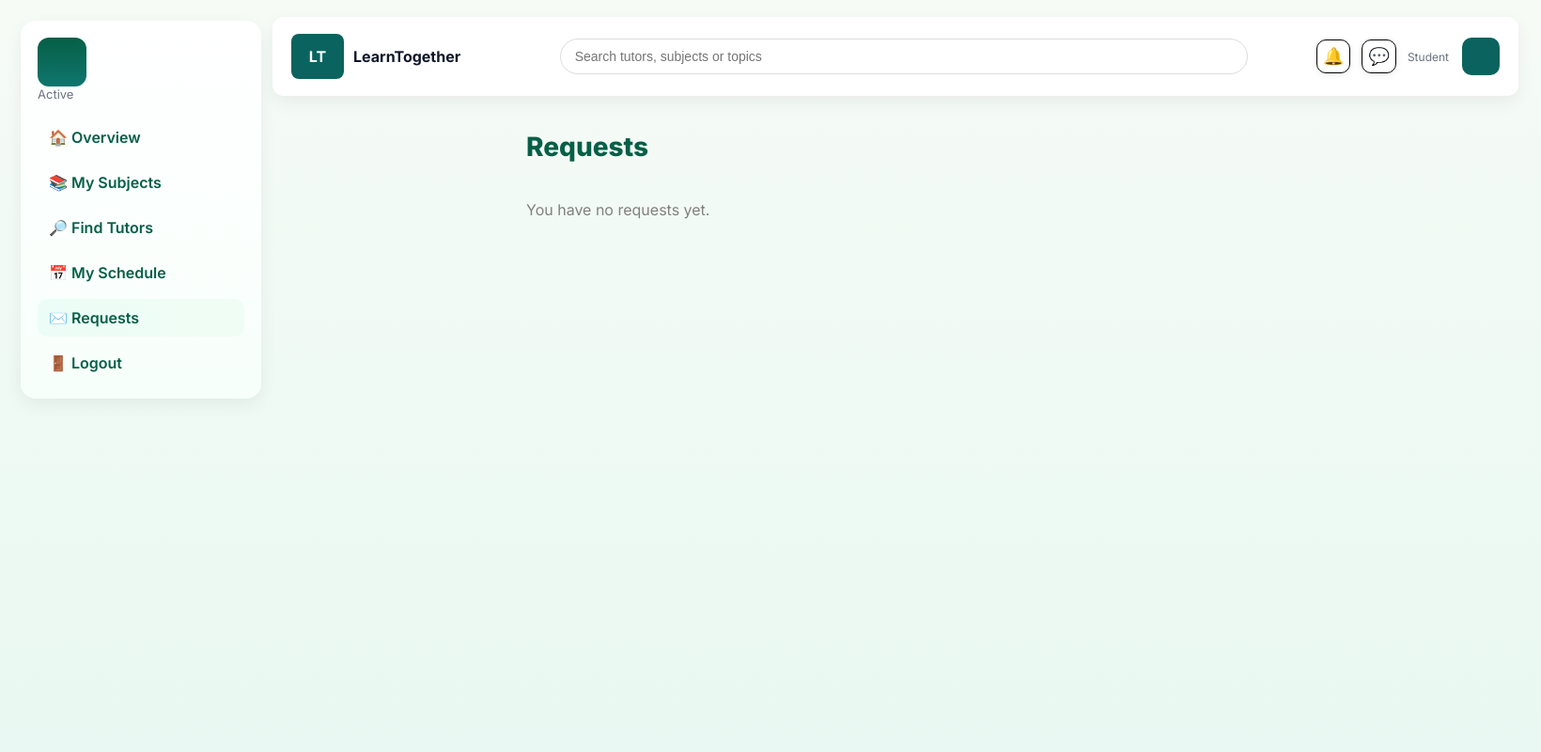
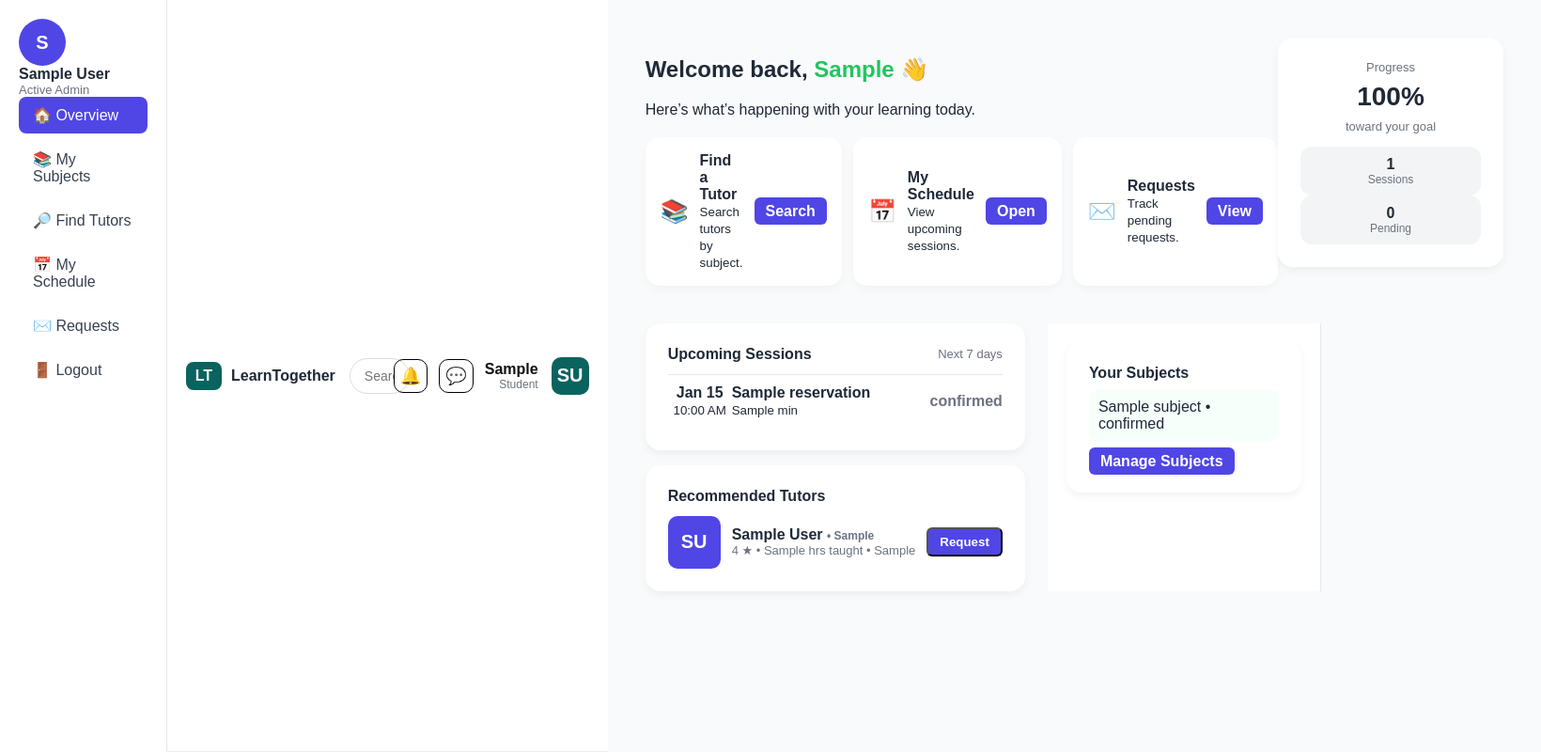
Before and after one commit to PaulPastor24/LearnTogether, a PHP site: page /Learner/requests.php in a window 1640 px wide. Shown: the whole page at 94% size. Run offline with PHP 8.4, Linux system fonts and the light colour scheme; the visitor is signed in with stand-in values (Sample User, id 1); tables that the repository leaves empty or names only in its code hold one stand-in row (values such as "Sample post"); data that the repository does not hold is empty.

Commit message:
fix error in Fetching User info

```diff
--- a/Learner/requests.php
+++ b/Learner/requests.php
@@ -7,31 +7,57 @@ if (!isset($_SESSION['user_id'])) {
     exit;
 }
 
+$user_id = $_SESSION['user_id'];
+
 $stmt = $pdo->prepare("SELECT first_name, last_name, role FROM users WHERE id = ?");
 $stmt->execute([$user_id]);
 $user = $stmt->fetch(PDO::FETCH_ASSOC);
 
-$stmt = $pdo->prepare("SELECT subject, tutor_name, status, session_date, requested_date FROM requests WHERE user_id = ? ORDER BY requested_date DESC");
+if (!$user) {
+    echo "User not found.";
+    exit;
+}
+
+$stmt = $pdo->prepare("SELECT
+    COUNT(*) AS total_sessions,
+    SUM(status = 'Pending') AS pending_sessions,
+    SUM(status = 'Confirmed') AS confirmed_sessions
+    FROM reservations WHERE learner_id = ?");
 $stmt->execute([$user_id]);
-$requests = $stmt->fetchAll(PDO::FETCH_ASSOC);
+$stats = $stmt->fetch(PDO::FETCH_ASSOC);
+
+$total = $stats['total_sessions'] ?: 1;
+$progress = round(($stats['confirmed_sessions'] / $total) * 100);
+
+$stmt = $pdo->prepare("SELECT subject, date, time, duration, status FROM reservations
+                       WHERE learner_id = ? ORDER BY date ASC, time ASC LIMIT 3");
+$stmt->execute([$user_id]);
+$sessions = $stmt->fetchAll(PDO::FETCH_ASSOC);
+
+$stmt = $pdo->prepare("SELECT subject_name AS name, status FROM subjects WHERE learner_id = ?");
+$stmt->execute([$user_id]);
+$subjects = $stmt->fetchAll(PDO::FETCH_ASSOC);
+
+$stmt = $pdo->query("SELECT t.id, u.first_name, u.last_name, t.expertise, t.availability,
+                            t.rating, t.hours_taught
+                     FROM tutors t
+                     JOIN users u ON u.id = t.user_id
+                     ORDER BY t.rating DESC LIMIT 3");
+$tutors = $stmt->fetchAll(PDO::FETCH_ASSOC);
 ?>
-
-<!doctype html>
+<!DOCTYPE html>
 <html lang="en">
 <head>
-  <meta charset="utf-8" />
-  <meta name="viewport" content="width=device-width,initial-scale=1" />
-  <title>Requests — LearnTogether</title>
-  <link href="https://fonts.googleapis.com/css2?family=Inter:wght@400;600;700;800&display=swap" rel="stylesheet">
-  <link rel="stylesheet" href="../CSS/style2.css">
+  <meta charset="utf-8">
+  <title>LearnTogether — Learner Dashboard</title>
+  <link rel="stylesheet" href="../CSS/learner.css">
   <link rel="stylesheet" href="../CSS/navbar.css">
 </head>
 <body>
   <div class="app">
     <aside>
       <div class="sidebar">
-        <div class="profile-dropdown" id="profileDropdown"
-            style="position:relative;cursor:pointer;">
+        <div class="profile-dropdown" id="profileDropdown" style="position:relative;cursor:pointer;">
           <div class="avatar"><?= strtoupper($user['first_name'][0]) ?></div>
           <div>
             <div style="font-weight:700">
@@ -70,13 +96,14 @@ $requests = $stmt->fetchAll(PDO::FETCH_ASSOC);
               style="display:block;padding:10px 15px;text-decoration:none;
                       color:#333;font-size:14px;">🚪 Logout</a>
           </div>
+        </div>
 
         <nav class="navlinks">
-          <a href="learnerDashboard.php">🏠 Overview</a>
+          <a class="active" href="learnerDashboard.php">🏠 Overview</a>
           <a href="subjects.php">📚 My Subjects</a>
           <a href="searchTutors.php">🔎 Find Tutors</a>
           <a href="schedule.php">📅 My Schedule</a>
-          <a class="active" href="requests.php">✉️ Requests</a>
+          <a href="requests.php">✉️ Requests</a>
           <a href="../logout.php">🚪 Logout</a>
         </nav>
       </div>
@@ -87,69 +114,145 @@ $requests = $stmt->fetchAll(PDO::FETCH_ASSOC);
         <div class="mark">LT</div>
         <div style="font-weight:700">LearnTogether</div>
       </div>
+
       <div class="search">
-        <input placeholder="Search tutors, subjects or topics" />
+        <input id="searchInput" placeholder="Search tutors, subjects or topics" />
       </div>
+
       <div class="nav-actions">
         <button class="icon-btn">🔔</button>
         <button class="icon-btn">💬</button>
-        <div style="display:flex;align-items:center;gap:8px">
-          <div style="text-align:right;margin-right:6px">
-            <div style="font-weight:700"><?php echo htmlspecialchars($user['first_name']); ?></div>
-            <div style="font-size:12px;color:var(--muted)">Student</div>
+        <div style="display:flex;align-items:center;gap:8px;">
+          <div class="profile-info">
+            <div><?= htmlspecialchars($user['first_name']) ?></div>
+            <div>Student</div>
           </div>
-          <div class="avatar" style="width:40px;height:40px;border-radius:10px">
-            <?php echo strtoupper(substr($user['first_name'], 0, 1)) . strtoupper(substr($user['last_name'], 0, 1)); ?>
+          <div class="avatar">
+            <?= strtoupper($user['first_name'][0] . $user['last_name'][0]) ?>
           </div>
         </div>
       </div>
     </div>
 
     <main>
-  <h1>Requests</h1>
-  <div class="subjects-grid">
-    <?php if (count($requests) > 0): ?>
-      <?php foreach ($requests as $req): ?>
-        <?php
-          $status = strtolower($req['status']);
-          $icon = $status === 'confirmed' || $status === 'accepted' ? '✅' : ($status === 'pending' ? '⏳' : '❌');
-          $color = $status === 'confirmed' || $status === 'accepted'
-            ? 'linear-gradient(180deg,#22c55e,#15803d)'
-            : ($status === 'pending'
-              ? 'linear-gradient(180deg,#f59e0b,#d97706)'
-              : 'linear-gradient(180deg,#ef4444,#b91c1c)');
-        ?>
-        <div class="subject-card">
-          <div class="subject-header">
-            <div class="icon" style="background: <?php echo $color; ?>"><?php echo $icon; ?></div>
-            <div class="subject-title"><?php echo htmlspecialchars($req['subject']) . " - " . ucfirst($req['status']); ?></div>
+      <section class="welcome">
+        <div class="greeting">
+          <h1>Welcome back, <span style="color:var(--accent-2)"><?= htmlspecialchars($user['first_name']) ?></span> 👋</h1>
+          <p>Here’s what’s happening with your learning today.</p>
+
+          <div class="quick">
+            <div class="card">
+              <div class="icon">📚</div>
+              <div><div style="font-weight:700">Find a Tutor</div><small>Search tutors by subject.</small></div>
+              <div style="margin-left:auto"><a href="searchTutors.php" class="cta">Search</a></div>
             </div>
-          <div class="subject-desc">Tutor: <?php echo htmlspecialchars($req['tutor_name']); ?></div>
-          <div class="topics">
-            <?php if (!empty($req['session_date'])): ?>
-              <span class="topic">Session Date: <?php echo date("M d, Y", strtotime($req['session_date'])); ?></span>
-            <?php else: ?>
-              <span class="topic">Requested on <?php echo date("M d, Y", strtotime($req['requested_date'])); ?></span>
-            <?php endif; ?>
+            <div class="card">
+              <div class="icon">📅</div>
+              <div><div style="font-weight:700">My Schedule</div><small>View upcoming sessions.</small></div>
+              <div style="margin-left:auto"><a href="schedule.php" class="cta">Open</a></div>
+            </div>
+            <div class="card">
+              <div class="icon">✉️</div>
+              <div><div style="font-weight:700">Requests</div><small>Track pending requests.</small></div>
+              <div style="margin-left:auto"><a href="requests.php" class="cta">View</a></div>
+            </div>
+          </div>
+        </div>
+
+        <div style="min-width:240px">
+          <div class="card-lg" style="text-align:center">
+            <div style="font-size:13px;color:var(--muted)">Progress</div>
+            <div style="font-size:28px;font-weight:800;margin-top:8px"><?= $progress ?>%</div>
+            <div style="font-size:13px;color:var(--muted);margin-top:8px">toward your goal</div>
+            <div class="progress" style="margin-top:14px">
+              <div class="pill">
+                <div style="font-weight:700"><?= $stats['total_sessions'] ?? 0 ?></div>
+                <div style="font-size:12px;color:var(--muted)">Sessions</div>
+              </div>
+              <div class="pill">
+                <div style="font-weight:700"><?= $stats['pending_sessions'] ?? 0 ?></div>
+                <div style="font-size:12px;color:var(--muted)">Pending</div>
+              </div>
+            </div>
+          </div>
+        </div>
+      </section>
+
+      <div class="layout">
+        <div>
+          <div class="card-lg">
+            <div style="display:flex;justify-content:space-between;align-items:center;margin-bottom:12px">
+              <div style="font-weight:700">Upcoming Sessions</div>
+              <div style="font-size:13px;color:var(--muted)">Next 7 days</div>
+            </div>
+
+            <?php if ($sessions): ?>
+              <?php foreach ($sessions as $s): ?>
+                <div class="session">
+                  <div style="width:68px;text-align:center">
+                    <div style="font-weight:700"><?= date('M d', strtotime($s['date'])) ?></div>
+                    <small><?= date('g:i A', strtotime($s['time'])) ?></small>
+                  </div>
+                  <div>
+                    <div style="font-weight:700"><?= htmlspecialchars($s['subject']) ?></div>
+                    <small><?= htmlspecialchars($s['duration']) ?> min</small>
+                  </div>
+                  <div style="margin-left:auto;color:<?= $s['status'] == 'Confirmed' ? 'var(--accent-2)' : ($s['status'] == 'Pending' ? '#f59e0b' : 'var(--muted)') ?>;font-weight:700">
+                    <?= htmlspecialchars($s['status']) ?>
                   </div>
                 </div>
               <?php endforeach; ?>
             <?php else: ?>
-      <p style="color:gray">You have no requests yet.</p>
+              <p style="color:var(--muted);font-size:14px;">No upcoming sessions yet.</p>
             <?php endif; ?>
           </div>
+
+          <div class="card-lg" style="margin-top:16px">
+            <div style="font-weight:700;margin-bottom:12px">Recommended Tutors</div>
+            <div class="tutors-grid">
+              <?php foreach ($tutors as $t): ?>
+                <div class="tutor">
+                  <div class="avatar" style="width:56px;height:56px;border-radius:10px;">
+                    <?= strtoupper($t['first_name'][0] . $t['last_name'][0]) ?>
+                  </div>
+                  <div class="meta">
+                    <div style="font-weight:700">
+                      <?= htmlspecialchars($t['first_name'] . ' ' . $t['last_name']) ?>
+                      <span style="font-size:12px;color:var(--muted);font-weight:600">• <?= htmlspecialchars($t['expertise']) ?></span>
+                    </div>
+                    <div style="font-size:13px;color:var(--muted)">
+                      <?= $t['rating'] ?> ★ • <?= $t['hours_taught'] ?> hrs taught • <?= htmlspecialchars($t['availability']) ?>
+                    </div>
+                  </div>
+                  <div><button class="cta">Request</button></div>
+                </div>
+              <?php endforeach; ?>
+            </div>
+          </div>
+        </div>
+
+        <aside>
+          <div class="card-lg">
+            <div style="font-weight:700;margin-bottom:8px">Your Subjects</div>
+            <?php if ($subjects): ?>
+              <?php foreach ($subjects as $sub): ?>
+                <div style="padding:10px;border-radius:10px;background:#f7fffb;">
+                  <?= htmlspecialchars($sub['name']) ?> • <?= htmlspecialchars($sub['status']) ?>
+                </div>
+              <?php endforeach; ?>
+            <?php else: ?>
+              <p style="font-size:13px;color:var(--muted)">No subjects added yet.</p>
+            <?php endif; ?>
+            <div style="margin-top:12px">
+              <a href="subjects.php" class="cta">Manage Subjects</a>
+            </div>
+          </div>
+        </aside>
+      </div>
     </main>
-
   </div>
 
   <script>
-    document.querySelectorAll('.navlinks a').forEach(a => {
-      a.addEventListener('click', () => {
-        document.querySelectorAll('.navlinks a').forEach(x => x.classList.remove('active'));
-        a.classList.add('active');
-      });
-    });
-
     const profile = document.getElementById('profileDropdown');
     const dropdown = document.getElementById('dropdownMenu');
 
--- a/Learner/schedule.php
+++ b/Learner/schedule.php
@@ -6,6 +6,8 @@ if (!isset($_SESSION['user_id'])) {
     header("Location: /LearnTogether/login.php");
     exit;
 }
+
+$user_id = $_SESSION['user_id'];
 
 $stmt = $pdo->prepare("SELECT first_name, last_name, role FROM users WHERE id = ?");
 $stmt->execute([$user_id]);
--- a/Learner/searchTutors.php
+++ b/Learner/searchTutors.php
@@ -6,6 +6,8 @@ if (!isset($_SESSION['user_id'])) {
     header("Location: /LearnTogether/login.php");
     exit;
 }
+
+$user_id = $_SESSION['user_id'];
 
 $stmt = $pdo->prepare("SELECT first_name, last_name, role FROM users WHERE id = ?");
 $stmt->execute([$user_id]);
--- a/Learner/subjects.php
+++ b/Learner/subjects.php
@@ -6,6 +6,8 @@ if (!isset($_SESSION['user_id'])) {
     header("Location: /LearnTogether/login.php");
     exit;
 }
+
+$user_id = $_SESSION['user_id'];
 
 $stmt = $pdo->prepare("SELECT first_name, last_name, role FROM users WHERE id = ?");
 $stmt->execute([$user_id]);
--- a/Tutor/scheduleTutor.php
+++ b/Tutor/scheduleTutor.php
@@ -2,6 +2,7 @@
 session_start();
 require '../db.php';
 
+$user_id = $_SESSION['user_id'];
 if (!isset($_SESSION['user_id'])) {
     header("Location: /LearnTogether/login.php");
     exit;
--- a/Tutor/tutorDashboard.php
+++ b/Tutor/tutorDashboard.php
@@ -3,6 +3,7 @@ session_start();
 require '../db.php';
 require '../agora_config.php';
 
+$user_id = $_SESSION['user_id'];
 if (!isset($_SESSION['user_id'])) {
     header("Location: /LearnTogether/login.php");
     exit;
--- a/resent_otp.php
+++ b/resent_otp.php
@@ -2,6 +2,7 @@
 session_start();
 require 'db.php';
 
+$user_id = $_SESSION['user_id'];
 if (!isset($_SESSION['user_id'])) {
     header("Location: /LearnTogether/login.php");
     exit;
--- a/roleSelector.php
+++ b/roleSelector.php
@@ -2,6 +2,7 @@
 session_start();
 require 'db.php';
 
+$user_id = $_SESSION['user_id'];
 if (!isset($_SESSION['user_id'])) {
     header("Location: /LearnTogether/login.php");
     exit;
```
Also changed, not shown: Learner/learnerDashboard.php (+14 -7 lines). Lines whose indentation alone changed are shown as unchanged.
